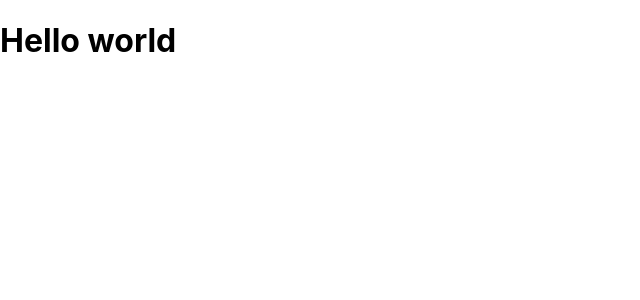
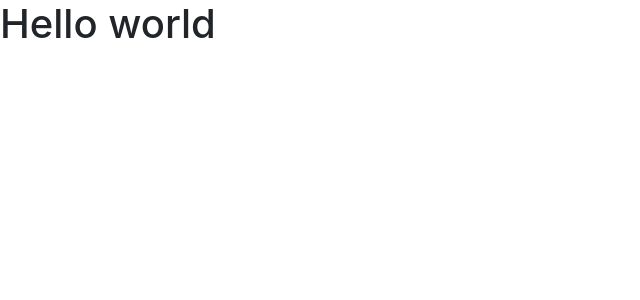
Before and after one commit to aline-aline/ecommerce-web, a Next.js app: page / in a window 1280 px wide. Shown: the top 300 px of the page, without its empty margins (0-640 px from the left). Built offline with nearby package versions, Linux system fonts and the light colour scheme.

Commit message:
Add bootstrap

```diff
--- a/package.json
+++ b/package.json
@@ -10,8 +10,10 @@
   "dependencies": {
     "@types/node": "^14.14.10",
     "@types/react": "^17.0.0",
+    "bootstrap": "^4.5.3",
     "next": "10.0.3",
     "react": "17.0.1",
+    "react-bootstrap": "^1.4.0",
     "react-dom": "17.0.1",
     "typescript": "^4.1.2"
   }
--- a/pages/_app.tsx
+++ b/pages/_app.tsx
@@ -4,6 +4,7 @@
 import Head from 'next/head'
 
 import '../styles/globals.css'
+import 'bootstrap/dist/css/bootstrap.min.css'
 
 const MyApp: React.FC<AppProps> = ({ Component, pageProps }) => {
   return (
--- a/styles/globals.css
+++ b/styles/globals.css
@@ -1,16 +1,24 @@
+@import url('https://fonts.googleapis.com/css2?family=Raleway:wght@400&display=swap');
+
+:root {
+  --color-primary: #10163A;
+  --color-secondary: #212744;
+  --color-background: #262C49;
+  --color-gray-light: #7DA1BC;
+  --color-blue-light: #00CFFF;
+  --color-white: #FFFFFF;
+}
+
 html,
 body {
   padding: 0;
   margin: 0;
-  font-family: -apple-system, BlinkMacSystemFont, Segoe UI, Roboto, Oxygen,
-    Ubuntu, Cantarell, Fira Sans, Droid Sans, Helvetica Neue, sans-serif;
+  font-family: 'Raleway', sans-serif;
+  background: var(--color-background);
+  color: var(--color-white);
+  overflow-x: hidden;
 }
 
-a {
-  color: inherit;
-  text-decoration: none;
+body, .sticky-footer-wrapper {
+  min-height:100vh;
 }
-
-* {
-  box-sizing: border-box;
-}
```
Also changed, not shown: 1 other file (tests, documents, lock files or other folders).
